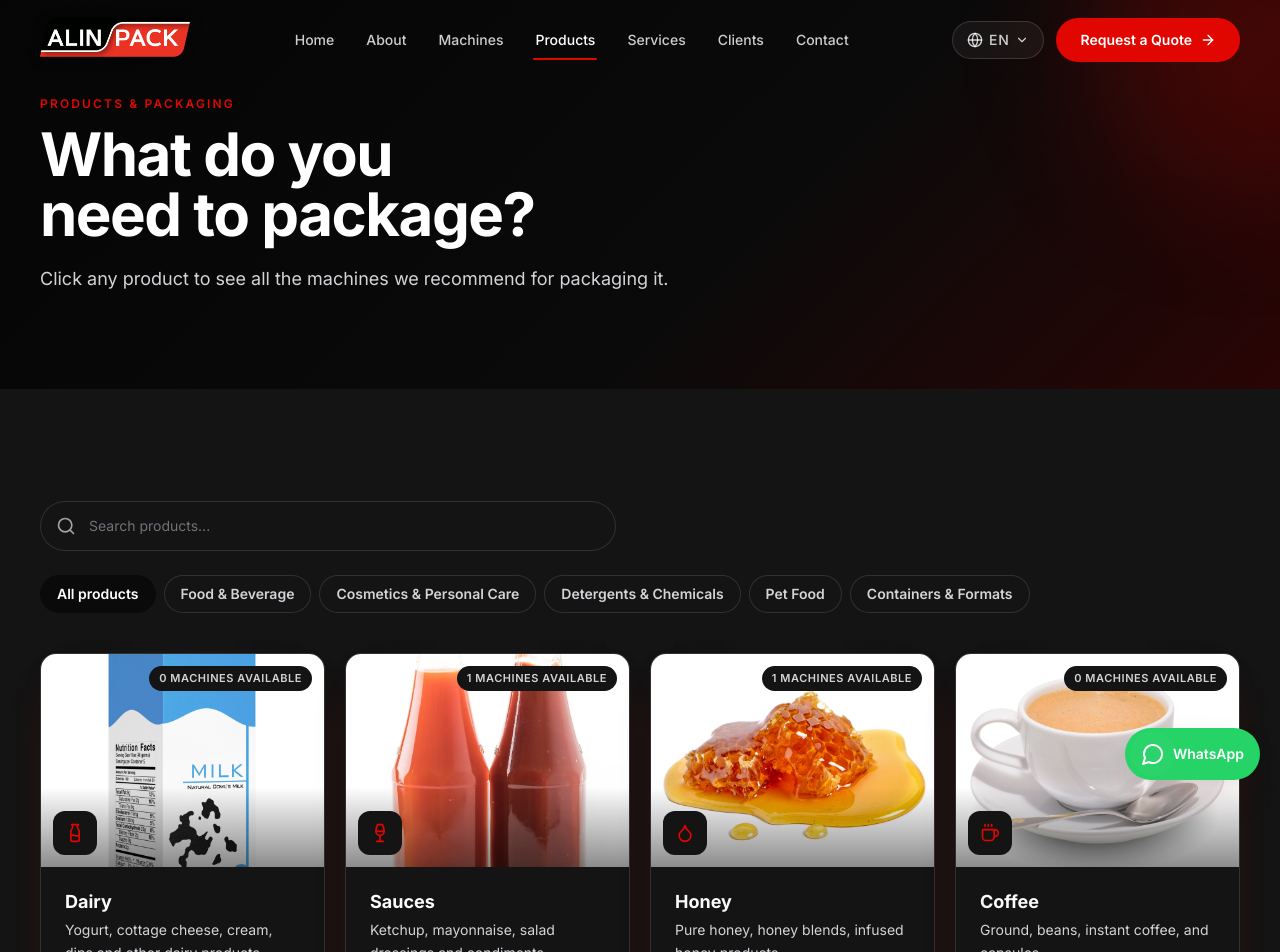
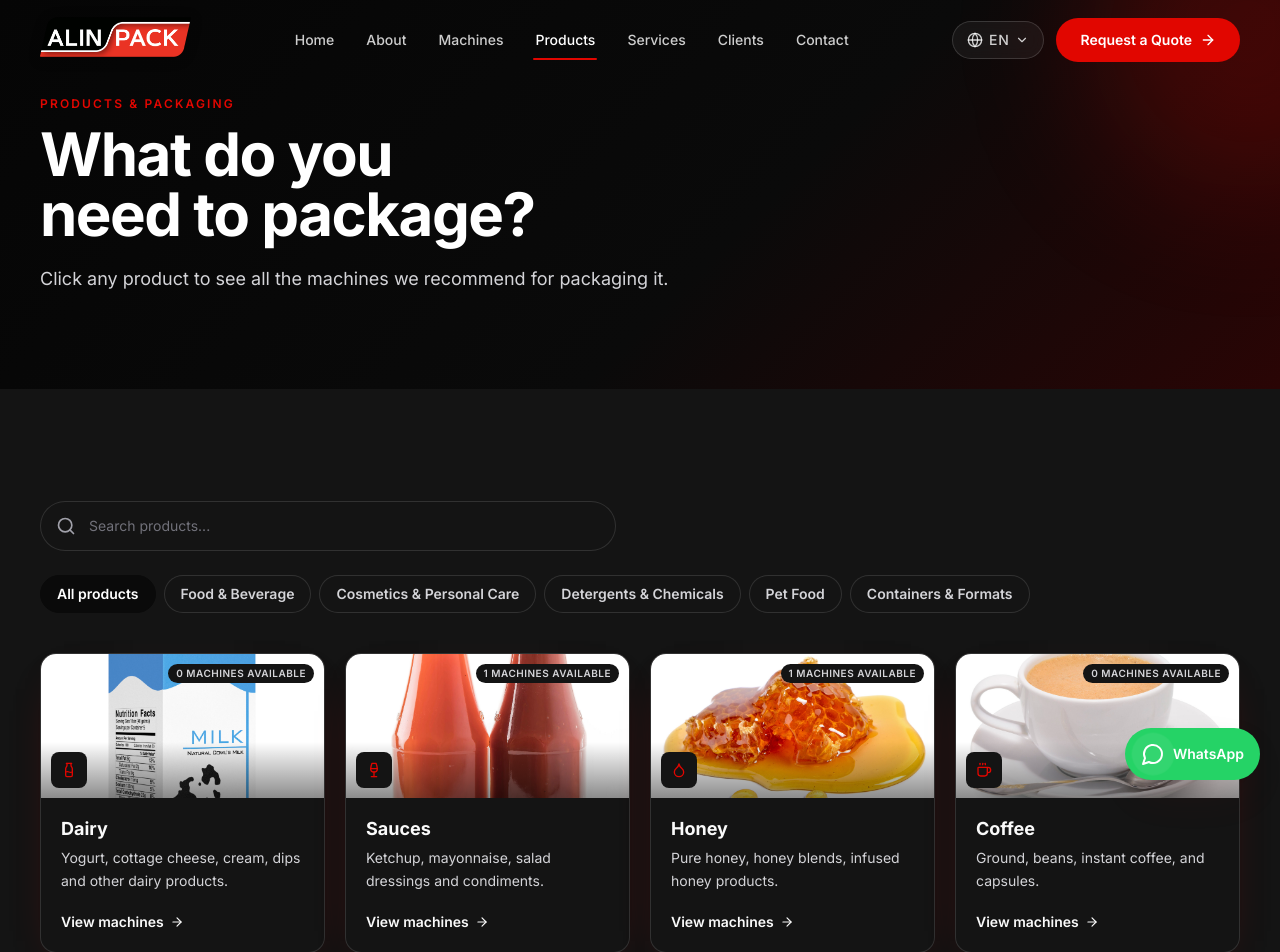
Before and after one commit to ibrapr/AlinPack, a Next.js app: page /en/products in a window 1280 px wide. Shown: the top 952 px of the page. Built offline with nearby package versions, Linux system fonts and the light colour scheme.

Commit message:
Reduce product card image height

```diff
--- a/components/ProductCard.tsx
+++ b/components/ProductCard.tsx
@@ -20,7 +20,7 @@ export default function ProductCard({ product, locale }: ProductCardProps) {
       href={`/${locale}/products/${product.slug}`}
       className="card card-hover group flex flex-col overflow-hidden"
     >
-      <div className="relative aspect-[4/3] overflow-hidden bg-brand-gray-100">
+      <div className="relative h-32 overflow-hidden bg-brand-gray-100 sm:h-36">
         {product.image ? (
           // eslint-disable-next-line @next/next/no-img-element
           <img
@@ -34,16 +34,16 @@ export default function ProductCard({ product, locale }: ProductCardProps) {
             <ProductIcon name={product.icon || 'box'} className="h-16 w-16" />
           </div>
         )}
-        <div className="absolute inset-x-0 bottom-0 h-20 bg-gradient-to-t from-black/45 to-transparent" />
-        <div className="absolute bottom-3 start-3 flex h-11 w-11 items-center justify-center rounded-xl bg-white/95 text-brand-red shadow-soft">
-          <ProductIcon name={product.icon || 'box'} className="h-5 w-5" />
+        <div className="absolute inset-x-0 bottom-0 h-14 bg-gradient-to-t from-black/45 to-transparent" />
+        <div className="absolute bottom-2.5 start-2.5 flex h-9 w-9 items-center justify-center rounded-lg bg-white/95 text-brand-red shadow-soft">
+          <ProductIcon name={product.icon || 'box'} className="h-4 w-4" />
         </div>
-        <span className="absolute end-3 top-3 rounded-full bg-white/95 px-2.5 py-1 text-[11px] font-semibold uppercase tracking-wider text-brand-gray-700 shadow-soft">
+        <span className="absolute end-2.5 top-2.5 rounded-full bg-white/95 px-2 py-0.5 text-[10px] font-semibold uppercase tracking-wider text-brand-gray-700 shadow-soft">
           {matchingMachines.length} {dict.products.card.machines}
         </span>
       </div>
 
-      <div className="flex flex-1 flex-col p-5 sm:p-6">
+      <div className="flex flex-1 flex-col p-5">
         <h3 className="text-lg font-bold leading-tight text-brand-black group-hover:text-brand-red transition-colors">
           {product.name[locale]}
         </h3>
```
